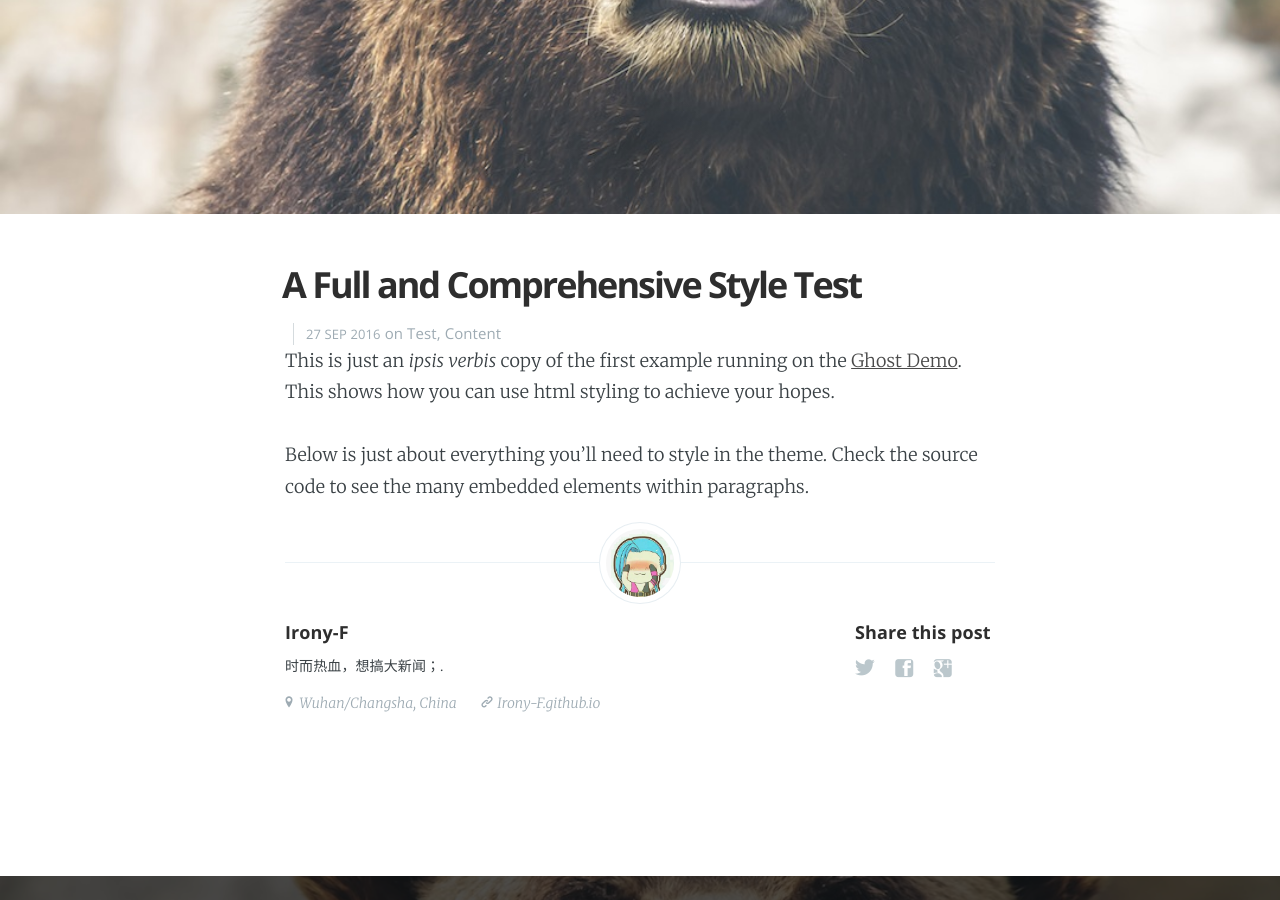
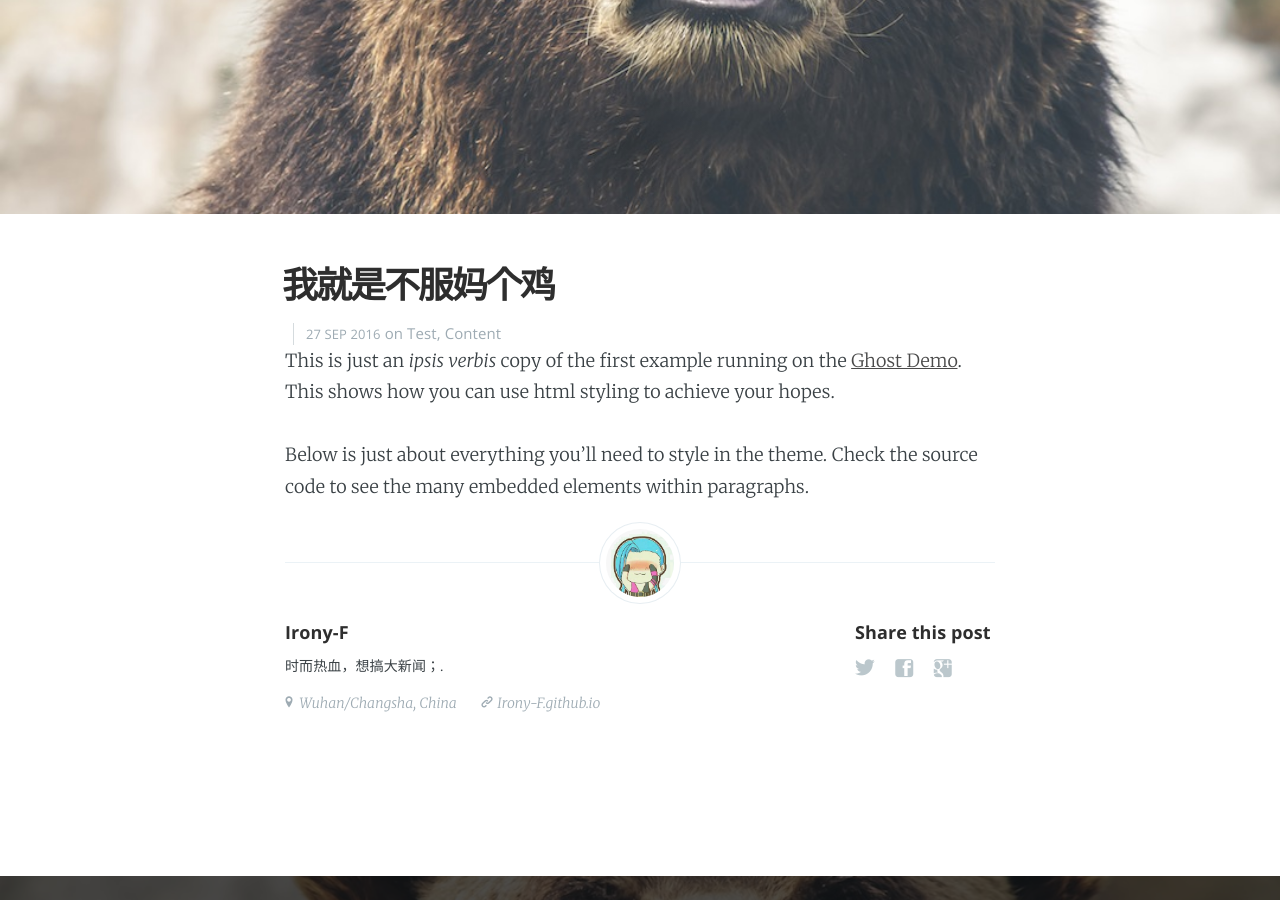
Before and after one commit to Irony-F/Irony-F.github.io, a Jekyll site: the page built from _posts/2015-10-05-test.html, in a window 1280 px wide and 900 px high, scrolled down 371 px. Built offline with Jekyll 4.4.1, drawn with Linux system fonts in a browser that asks for light colours; nearby versions of some CDN libraries.

Commit message:
Update 2015-10-05-test.html

```diff
--- a/_posts/2015-10-05-test.html
+++ b/_posts/2015-10-05-test.html
@@ -1,7 +1,7 @@
 ---
 layout: post
 cover: 'assets/images/cover3.jpg'
-title: A Full and Comprehensive Style Test
+title: 我就是不服妈个鸡
 date:   2016-09-27 10:18:00
 tags: test content
 subclass: 'post tag-test tag-content'
```
